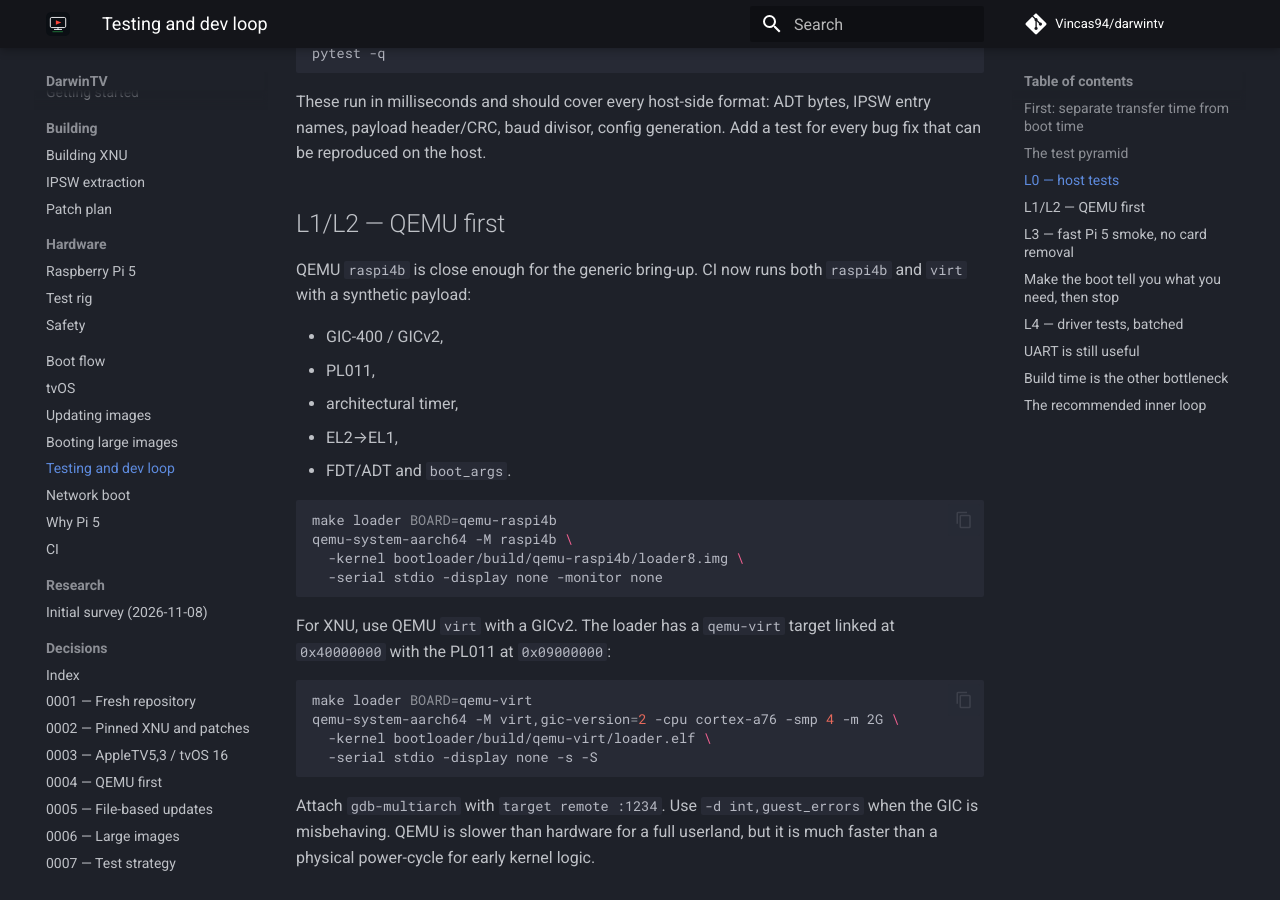
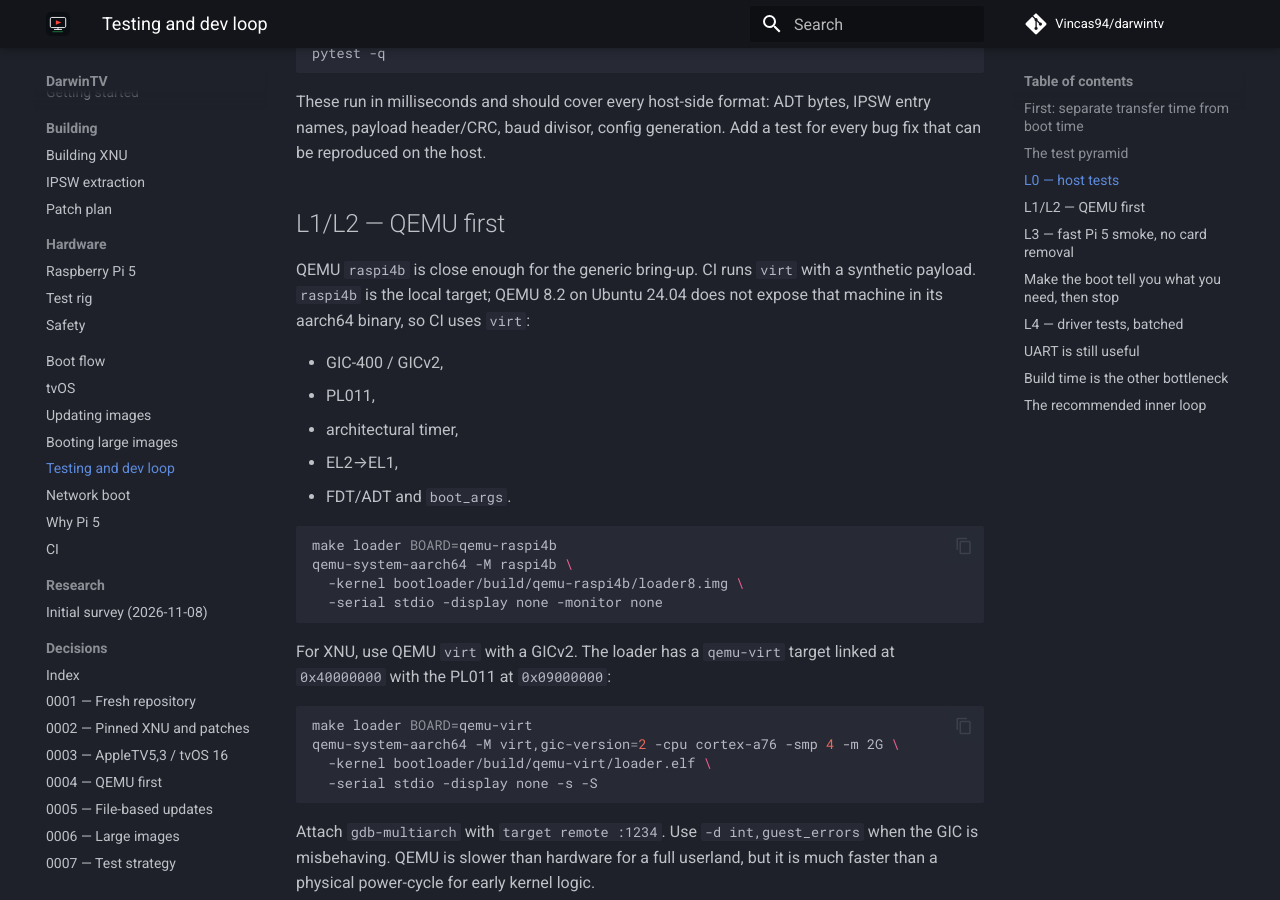
Before and after one commit to Vincas94/darwintv, an MkDocs documentation site: the page built from docs/testing.md, in a window 1280 px wide and 900 px high, scrolled down 1337 px. Built offline with MkDocs 1.6.1 and Material for MkDocs 9.7.7, drawn with Linux system fonts in a browser that asks for light colours; comment, search, counter and statistics services are not loaded.

Commit message:
ci(qemu): use virt on Ubuntu QEMU 8.2

```diff
--- a/docs/testing.md
+++ b/docs/testing.md
@@ -41,7 +41,7 @@ reproduced on the host.
 
 ## L1/L2 — QEMU first
 
-QEMU `raspi4b` is close enough for the generic bring-up. CI now runs both `raspi4b` and `virt` with a synthetic payload:
+QEMU `raspi4b` is close enough for the generic bring-up. CI runs `virt` with a synthetic payload. `raspi4b` is the local target; QEMU 8.2 on Ubuntu 24.04 does not expose that machine in its aarch64 binary, so CI uses `virt`:
 
 - GIC-400 / GICv2,
 - PL011,
```
Also changed, not shown: CHANGELOG.md (+1 -1 lines), STATUS.md (+1 -1 lines), docs/ci.md (+1 -1 lines), 1 other file.
